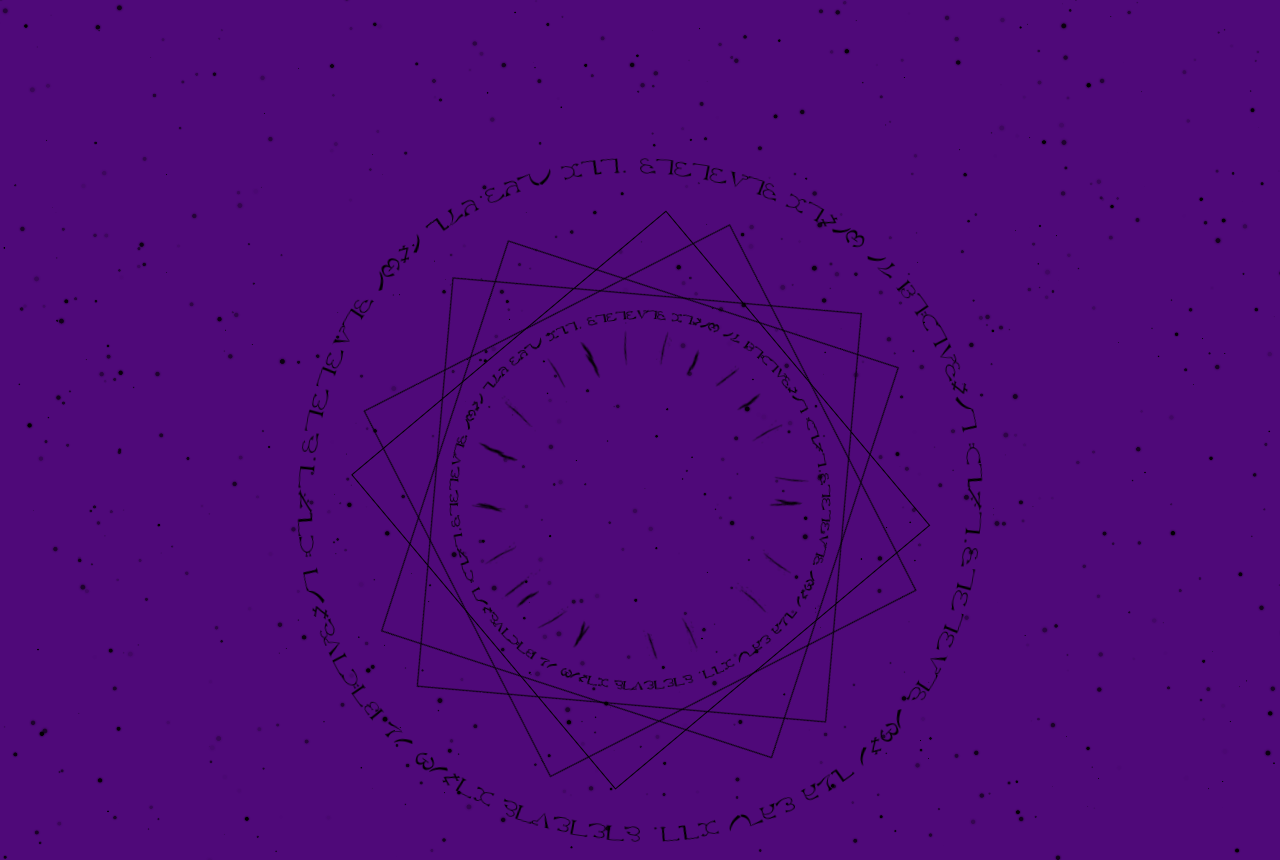
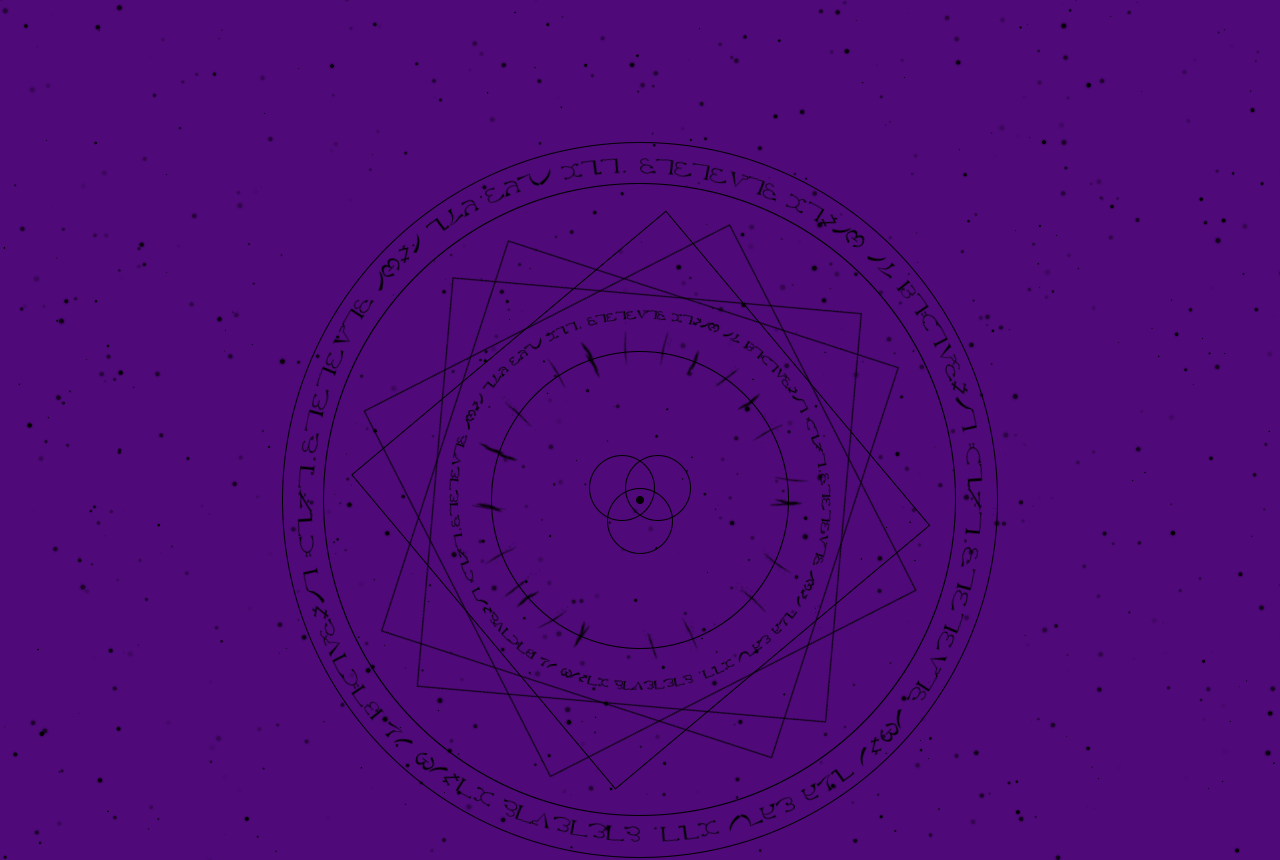
Before and after one commit to joshrpg/Stream-Background, a plain HTML site: page index.html in a window 1280 px wide. Shown: the top 860 px of the page. Drawn offline with nearby package versions, Linux system fonts and the light colour scheme; the site is published under a folder, as on GitHub Pages, so addresses that start at the root find nothing.

Commit message:
fix path to image

```diff
--- a/style.css
+++ b/style.css
@@ -14,7 +14,7 @@ body {
     margin: auto;
     width: 1000px;
     height: 1000px;
-    background-image: url(/imgs/static.png);
+    background-image: url(imgs/static.png);
     background-size: cover;
     background-repeat: no-repeat;
 }
```
